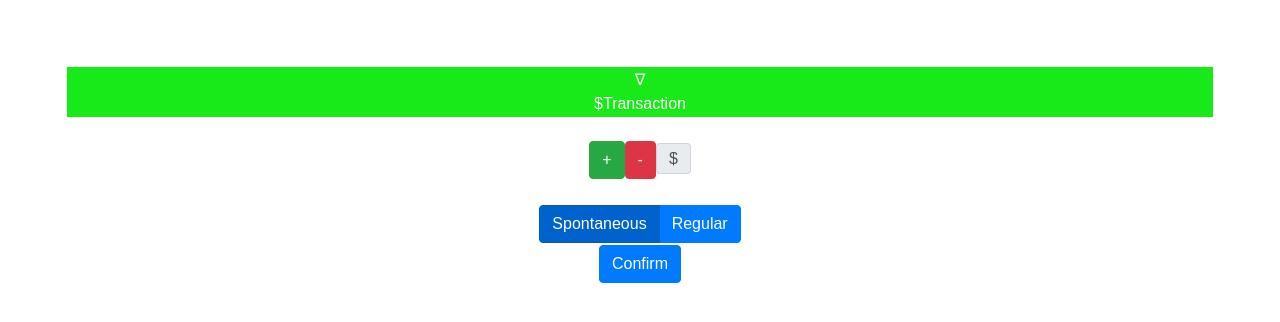
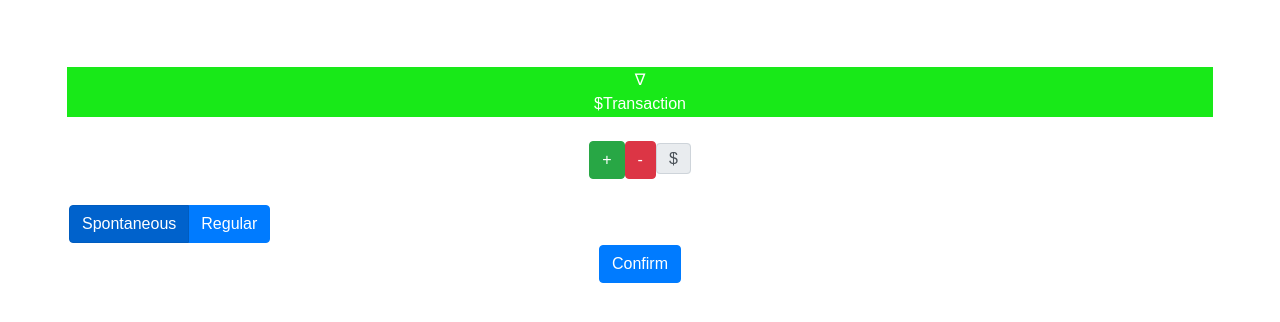
Before and after one commit to argentinoj/budg-it, a React (Create React App) app: page / in a window 1280 px wide. Shown: the top 322 px of the page. Built offline with nearby package versions, Linux system fonts and the light colour scheme.

Commit message:
some styling wip

```diff
--- a/src/components/TransactionPage.css
+++ b/src/components/TransactionPage.css
@@ -1,5 +1,8 @@
 div{
     padding: 1px;
+    width: 100%;
+    margin-left: auto;
+    margin-right: auto;
 }
 
 body{
```
